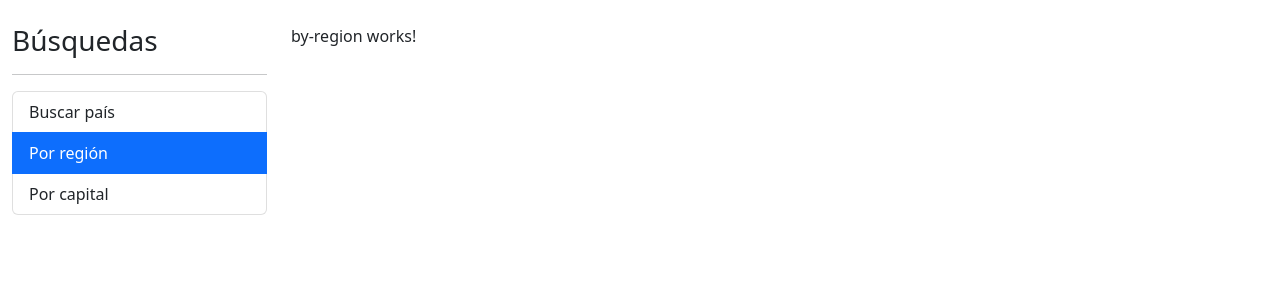
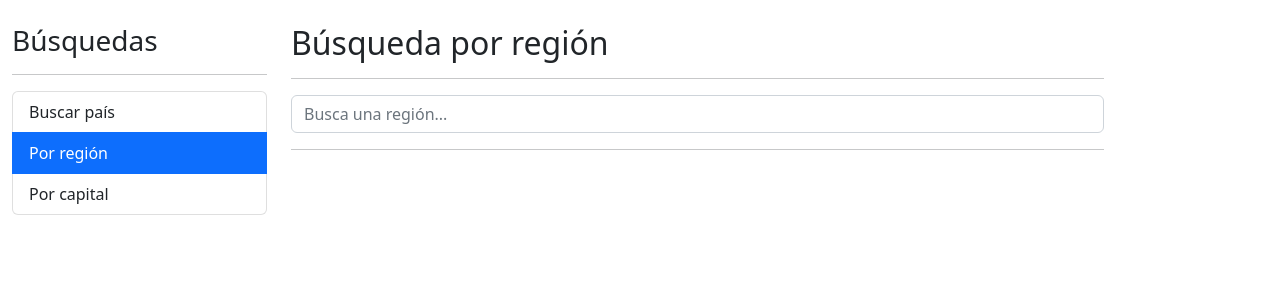
Before and after one commit to ManuUSS/Countries-App, an Angular app: page /region in a window 1280 px wide. Shown: the top 300 px of the page. Built offline with nearby package versions, Linux system fonts and the light colour scheme.

Commit message:
byRegion working

```diff
--- a/src/app/modules/country/pages/by-region/by-region.component.html
+++ b/src/app/modules/country/pages/by-region/by-region.component.html
@@ -1 +1,24 @@
-<p>by-region works!</p>
+<h2>Búsqueda por región</h2>
+<hr/>
+<div class="row">
+    <div class="col">
+        <app-input
+            (onSearch)="search( $event )"
+            (onDebounce)="suggestions( $event )"
+            [placeholder]="placeholder"
+        ></app-input>
+    </div>
+</div>
+<hr/>
+<div
+    *ngIf="isError"
+    class="alert alert-danger"
+>
+    No se encontró ningún país con la región: {{ term }}
+</div>
+
+<div *ngIf="countries.length > 0" class="row">
+    <div class="col">
+        <app-country-table [countries]="countries"></app-country-table>
+    </div>
+</div>
--- a/src/app/modules/country/pages/by-region/by-region.component.ts
+++ b/src/app/modules/country/pages/by-region/by-region.component.ts
@@ -1,14 +1,40 @@
-import { Component, OnInit } from '@angular/core';
+import { Component } from '@angular/core';
+
+import { CountryResponse } from '../../interfaces/country.interface';
+import { CountryService } from '../../services/country.service';
 
 @Component({
   selector: 'app-by-region',
   templateUrl: './by-region.component.html'
 })
-export class ByRegionComponent implements OnInit {
+export class ByRegionComponent {
 
-  constructor() { }
+  public term: string = '';
+  public isError: boolean = false;
+  public countries: CountryResponse[] = [];
+  public placeholder: string = 'Busca una región...';
 
-  ngOnInit(): void {
+  constructor( private countryService:CountryService ) { }
+
+  public search = ( toSearch:string ) => {
+    this.isError = false;
+    this.term = toSearch;
+    this.countryService.searchRegion( this.term )
+      .subscribe({
+        next: ( countries ) => {
+          this.countries = countries;
+          console.log( countries );
+        },
+        error: ( err ) => {
+          this.isError = true;
+          this.countries = [];
+          console.error( err );
+        }
+      });
+  }
+
+  public suggestions = ( term:string ) => {
+    this.isError = false;
   }
 
 }
--- a/src/app/modules/country/services/country.service.ts
+++ b/src/app/modules/country/services/country.service.ts
@@ -25,4 +25,12 @@ export class CountryService {
         return this.http.get<CountryResponse[]>( url );
 
     }
+
+    public searchRegion( term: string ):Observable<CountryResponse[]> {
+
+        const url = `${ this.apiUrl }/region/${ term }`;
+        return this.http.get<CountryResponse[]>( url );
+
+    }
+
 }
```
